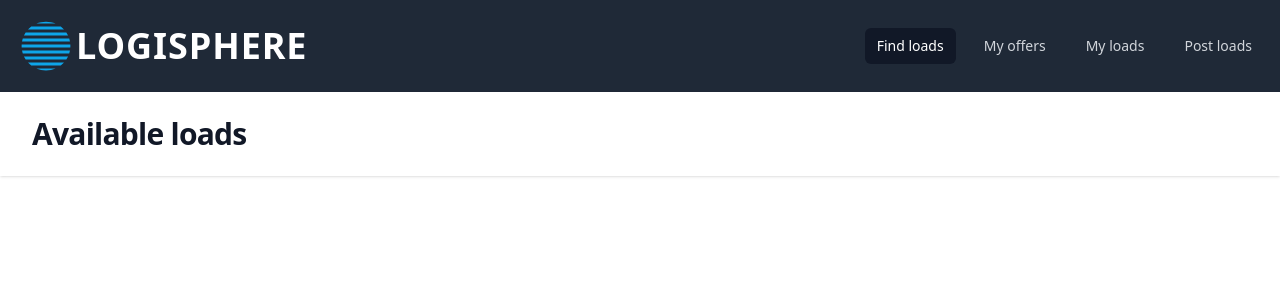
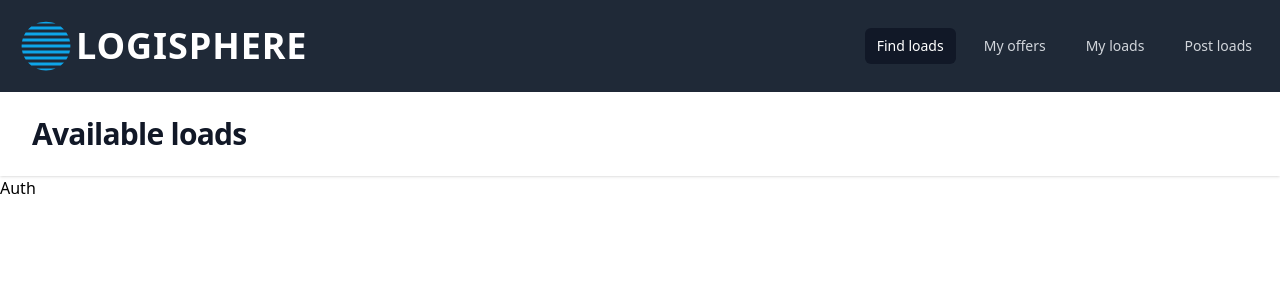
Before and after one commit to dziekiczan1/logisphere, a React (Create React App) app in the folder client/: page /auth in a window 1280 px wide. Shown: the top 300 px of the page. Built offline with nearby package versions, Linux system fonts and the light colour scheme.

Commit message:
fix(client/auth): create Auth component

```diff
--- a/client/src/App.js
+++ b/client/src/App.js
@@ -3,6 +3,7 @@ import Navbar from "./components/Navbar/Navbar";
 import Header from "./components/Header/Header";
 import Home from "./components/Home/Home";
 import Form from "./components/Form/Form";
+import Auth from "./components/Auth/Auth";
 
 const App = () => {
   return (
@@ -13,6 +14,7 @@ const App = () => {
         <Routes>
           <Route path="/" element={<Home />} />
           <Route path="/addloads" element={<Form />} />
+          <Route path="/auth" element={<Auth />} />
         </Routes>
       </div>
     </BrowserRouter>
--- /dev/null
+++ b/client/src/components/Auth/Auth.js
@@ -0,0 +1,7 @@
+import React from "react";
+
+const Auth = () => {
+  return <div>Auth</div>;
+};
+
+export default Auth;
```
